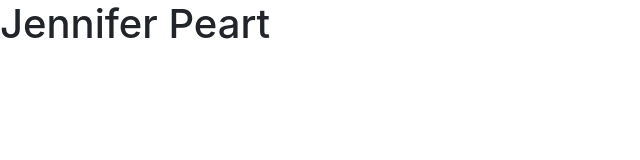
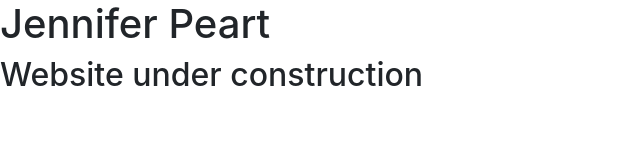
Before and after one commit to JenniferPeart/JenniferPeart, a plain HTML site: page index.html in a window 1280 px wide. Shown: the whole page, without its empty margins (0-640 px from the left). Drawn offline with nearby package versions, Linux system fonts and the light colour scheme; files that its build step writes are made by us from their sources.

Commit message:
Add 'under construction' message

```diff
--- a/index.html
+++ b/index.html
@@ -15,8 +15,8 @@
 </head>
 
 <body>
-
-<h1> Jennifer Peart </h1>
+  <h1> Jennifer Peart </h1>
+  <h2> Website under construction </h2>
 </body>
 
 </html>
```
